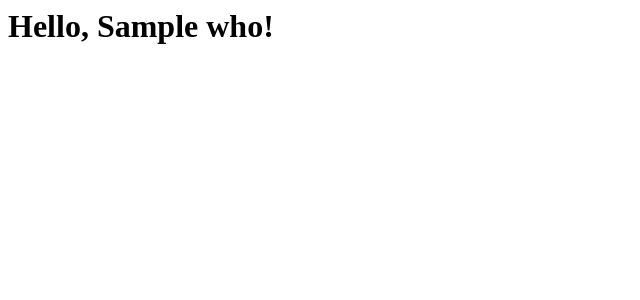
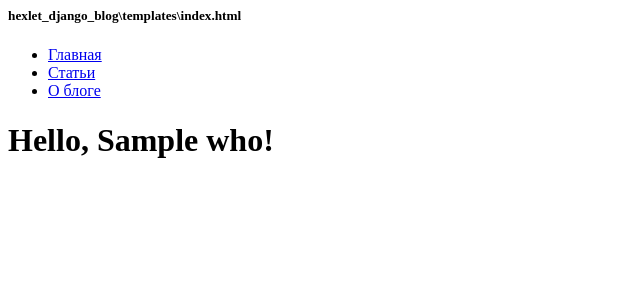
Before and after one commit to un-f0rgiven/hexlet-django-blog, a Django app: template hexlet_django_blog/templates/index.html in a window 1280 px wide. Shown: the top 300 px of the page, without its empty margins (0-640 px from the left). Run offline with Django 5.2, Linux system fonts and the light colour scheme; the template is opened without the code that fills it: most values are stand-ins (such as "Sample title", 1, 10 or a date in 2020).

Commit message:
update file

```diff
--- a/hexlet_django_blog/templates/about.html
+++ b/hexlet_django_blog/templates/about.html
@@ -1,3 +1,4 @@
+<h5>hexlet_django_blog\templates\about.html</h5>
 {% extends 'base.html' %}
 
 {% block title %}Эксперименты с Django на Хекслете{% endblock %}
--- a/hexlet_django_blog/templates/base.html
+++ b/hexlet_django_blog/templates/base.html
@@ -7,8 +7,9 @@
 <div id="sidebar">
     {% block sidebar %}
         <ul>
-            <li><a href='/'>Главная</a></li>
-            <li><a href='/articles/'>Статьи</a></li>
+            <li><a href='{% url 'index' %}'>Главная</a></li>
+            <li><a href='{% url 'articles_index' %}'>Статьи</a></li>
+            <li><a href='{% url 'about' %}'>О блоге</a></li>
         </ul>
     {% endblock %}
 </div>
--- a/hexlet_django_blog/templates/index.html
+++ b/hexlet_django_blog/templates/index.html
@@ -1 +1,7 @@
+<h5>hexlet_django_blog\templates\index.html</h5>
+
+{% extends 'base.html' %}
+
+{% block content %}
 <h1>Hello, {{ who}}!</h1>
+{% endblock %}
--- a/hexlet_django_blog/urls.py
+++ b/hexlet_django_blog/urls.py
@@ -22,7 +22,7 @@ from hexlet_django_blog.views import IndexView
 
 urlpatterns = [
     path('', IndexView.as_view(), name='index'),
-    path('about/', views.about),
+    path('about/', views.about, name='about'),
     path('articles/', include('hexlet_django_blog.article.urls')),
     path('admin/', admin.site.urls),
 ]
```
Also changed, not shown: hexlet_django_blog/article/templates/articles/index.html (+6 -2 lines).
